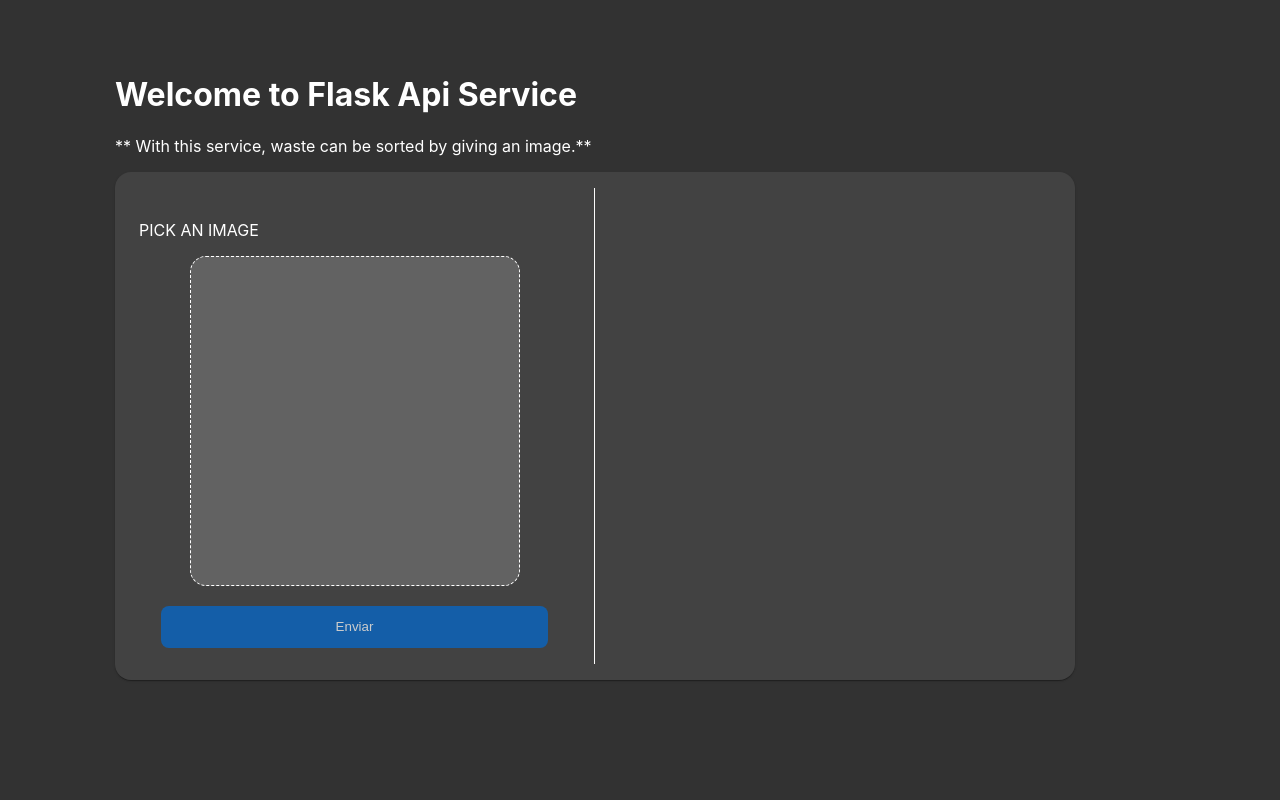
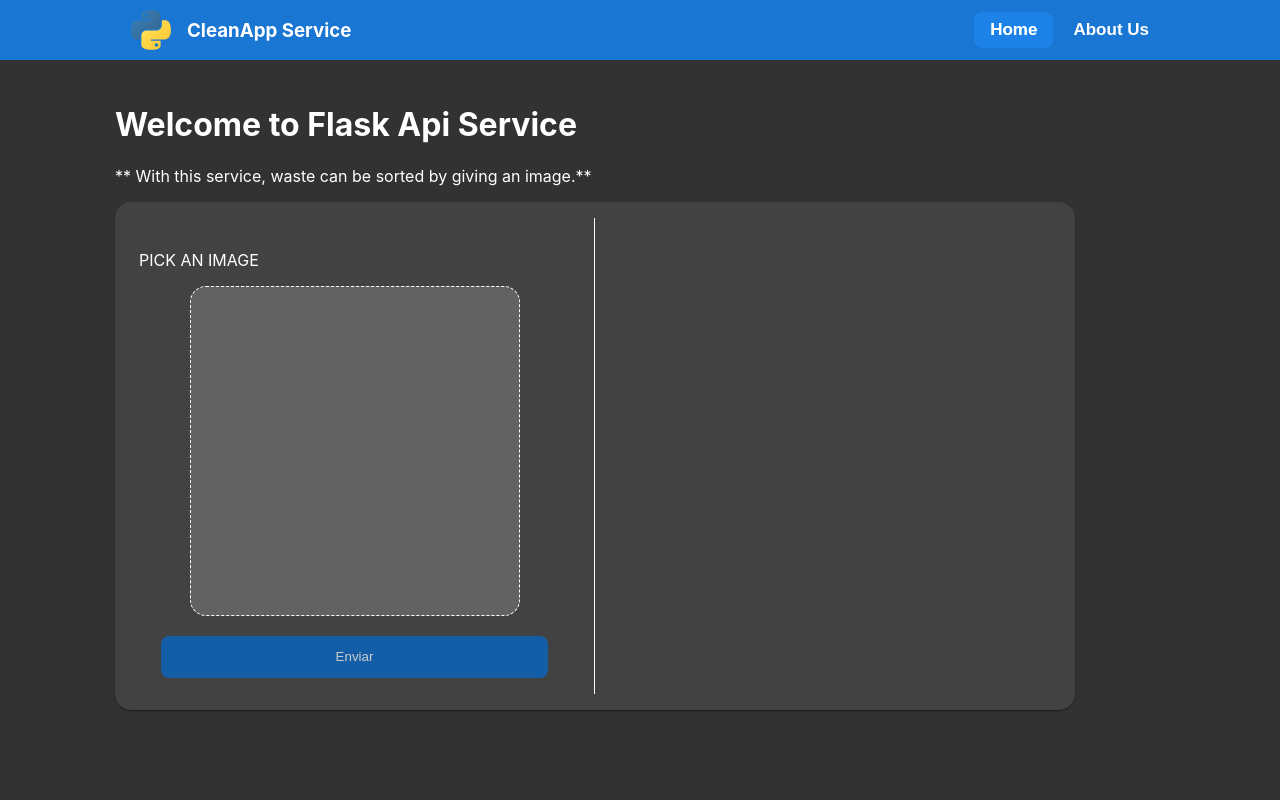
Before and after one commit to josealejandro2928/clean-app-backend, a Flask app: page / in a window 1280 px wide. Run offline with Flask 2, Linux system fonts and the light colour scheme.

Commit message:
feat: Creating a beuty web App

```diff
--- a/application.py
+++ b/application.py
@@ -5,10 +5,4 @@ import os
 model = ML_Model()
 if __name__ == '__main__':
     port = int(os.environ.get('PORT', default=3333))
-
-    # from waitress import serve
-    # import logging
-    # logger = logging.getLogger('waitress')
-    # logger.setLevel(logging.INFO)
-    # serve(app, host="0.0.0.0", port=port)
     application.run(host='0.0.0.0', port=port)
--- a/main.py
+++ b/main.py
@@ -17,11 +17,20 @@ jinja_options.update(dict(
 application = Flask(__name__, template_folder="static", static_folder="static")
 CORS(application)
 
+############ REST API PART #######################################
 ############ REGISTERING THE SERVICES (Using Blueprint) ###################################
 application.register_blueprint(image_service, url_prefix='/image')
 application.register_blueprint(user_service, url_prefix='/user')
 
 
+############ WEB PART #######################################
 @application.route('/')
 def index():
     return render_template('templates/index.html')
+
+
+@application.route('/about-us')
+def about_us():
+    return render_template('templates/about-us.html')
+
+############ WEB PART #######################################
--- /dev/null
+++ b/static/scripts/components/navbar.js
@@ -0,0 +1,29 @@
+Vue.component('app-navbar', {
+  data: () => ({
+    linkActivated: '/',
+    title: 'CleanApp Service'
+  }),
+  template: `
+    <div class="toolbar" role="banner">
+      <div class="container" style="display: flex; align-items: center;width:100%;height:100%;justify-content:space-between">
+        <span style="display: flex;justify-content: center;align-items: center;">
+          <img width="40" alt="App logo" src="static/images/python-svgrepo-com.svg"/>
+          <h3 class="title">{{title}}</h3>
+        </span>
+
+        <span>
+          <a   aria-label="Home" rel="noopener" href="./" title="Home">
+          <button :class="{navbtn:true,activated:(linkActivated == '/')}">Home</button>
+          </a>
+          <a  aria-label="About Us" rel="noopener" href="./about-us" title="About Us">
+          <button :class="{navbtn:true,activated:(linkActivated == '/about-us')}">About Us</button>
+          </a>
+          <div class="spacer"></div>
+        </span>
+      </div>
+    </div>
+    `,
+  created: function () {
+    this.linkActivated = window.location.pathname;
+  },
+});
--- a/static/scripts/main.js
+++ b/static/scripts/main.js
@@ -28,7 +28,7 @@ let app = new Vue({
       this.loading = true;
       this.error = null;
       try {
-        let data = await fetch(`${URL_API}/image/analyze`, {
+        let data = await fetch(`${URL_API}image/analyze`, {
           body: formData,
           method: 'POST',
         });
--- a/static/styles/main.css
+++ b/static/styles/main.css
@@ -1,6 +1,7 @@
 html {
   padding: 0;
   margin: 0;
+  background-color: var(--background);
 }
 :root {
   --background: #323232;
@@ -11,7 +12,6 @@ html {
 body {
   font-family: -apple-system, BlinkMacSystemFont, 'Segoe UI', Roboto, Oxygen, Ubuntu, Cantarell,
     'Open Sans', 'Helvetica Neue', sans-serif;
-  height: 100vh;
   padding: 0;
   margin: 0;
   overflow: auto;
@@ -21,6 +21,7 @@ body {
 
 * {
   box-sizing: border-box;
+  color: #fff;
 }
 
 .container {
@@ -32,8 +33,8 @@ body {
   width: 100%;
 }
 .sec-padding {
-  padding-top: 54px;
-  padding-bottom: 32px;
+  padding-top: 24px;
+  padding-bottom: 24px;
 }
 
 .card {
--- /dev/null
+++ b/static/styles/navbar.css
@@ -0,0 +1,36 @@
+.toolbar {
+  position: absolute;
+  top: 0;
+  left: 0;
+  right: 0;
+  height: 60px;
+  background-color: var(--primary);
+  font-weight: 600;
+}
+
+.toolbar img {
+  margin: 0 16px;
+}
+
+.toolbar a .navbtn {
+  padding: 8px 16px;
+  border: none;
+  border-radius: 8px;
+  font-size: 17px;
+  font-weight: 800;
+  cursor: pointer;
+  background-color: var(--primary);
+}
+.toolbar a .navbtn.activated {
+  filter: brightness(1.1);
+}
+
+.toolbar a .navbtn:hover {
+  opacity: 0.8;
+}
+
+@media screen and (max-width: 800px) {
+  .toolbar .title {
+    display: none;
+  }
+}
--- a/static/templates/index.html
+++ b/static/templates/index.html
@@ -29,11 +29,17 @@
 
     <link rel="stylesheet" href="static/styles/main.css" />
     <link rel="stylesheet" href="static/styles/card-form.css" />
+    <link rel="stylesheet" href="static/styles/navbar.css" />
     <script src="https://cdn.jsdelivr.net/npm/vue@2"></script>
+    <!-- WEB COMPONETS -->
+    <script src="static/scripts/components/navbar.js"></script>
+    <script src="static/scripts/components/loader.js"></script>
+    <script src="static/scripts/components/alert-box.js"></script>
   </head>
   <body>
     <div id="app">
-      <div class="container sec-padding fade-in">
+      <app-navbar></app-navbar>
+      <div class="container sec-padding fade-in" style="margin-top: 60px">
         <h1>{{ title }}</h1>
         <p>{{subTitle}}</p>
 
@@ -98,10 +104,6 @@
         </div>
       </div>
     </div>
-    <!-- VUE COMPONENTS -->
-    <script src="static/scripts/components/loader.js"></script>
-    <script src="static/scripts/components/alert-box.js"></script>
     <script src="static/scripts/main.js"></script>
-    <!--  -->
   </body>
 </html>
```
Also changed, not shown: static/scripts/about-us.js (added, +51 -0 lines), static/styles/about.css (added, +27 -0 lines), static/templates/about-us.html (added, +49 -0 lines), static/images/python-svgrepo-com.svg (added).
